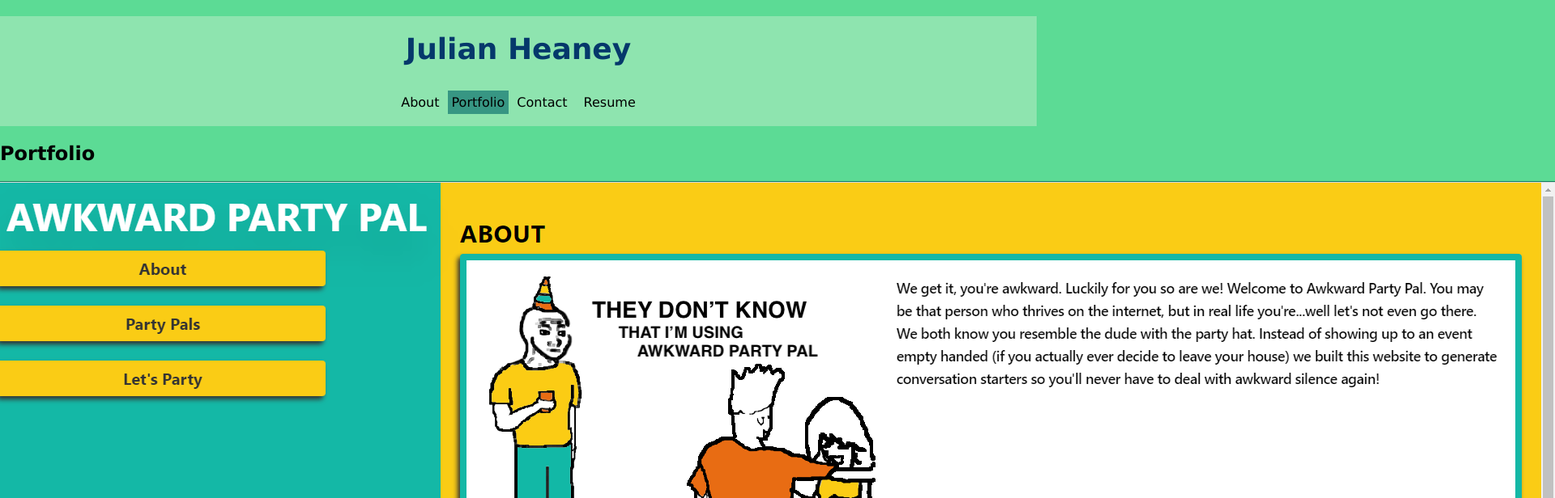
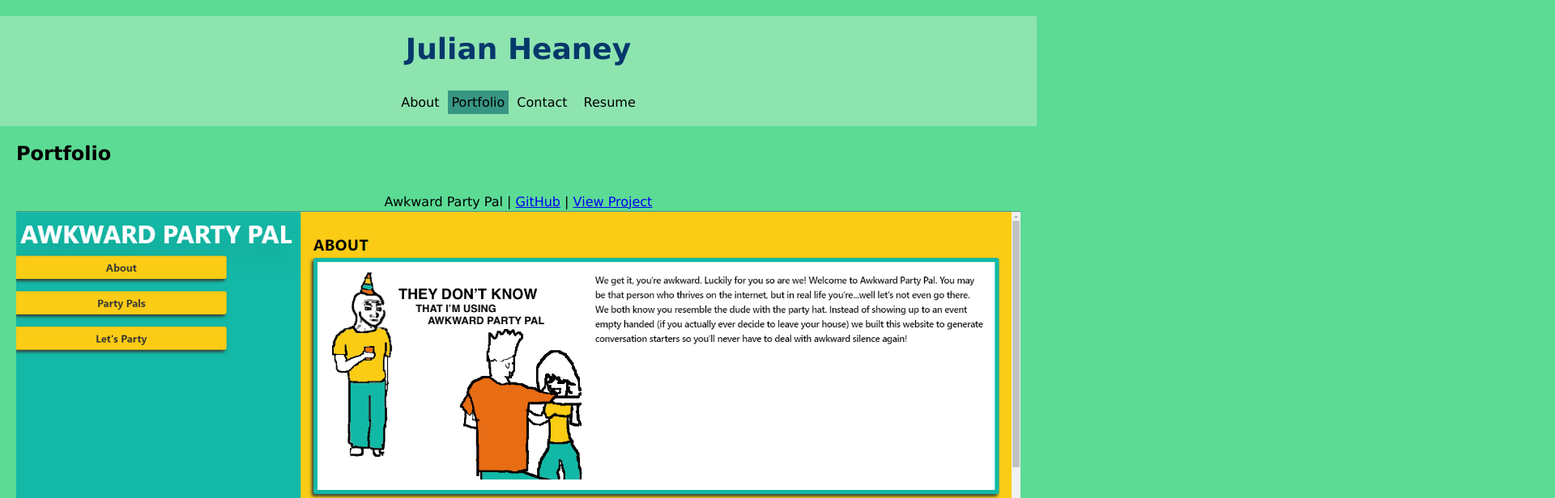
Before and after one commit to JulianHeaney/react-portfolio, a React (Create React App) app: page / in a window 1280 px wide. Both pictures are taken after a click on the element "Portfolio". Shown: the top 616 px of the page at 81% size, 1920 px wide, since content can reach past the window. Built offline with nearby package versions, Linux system fonts and the light colour scheme.

Commit message:
having some real troubles

```diff
--- a/src/App.js
+++ b/src/App.js
@@ -34,7 +34,7 @@
             ></Navigation>
           </Header>
         </header>
-        <main>
+        <main className="components">
           <Page currentPage={currentPage}></Page>
         </main>
       </div>
--- a/src/components/Portfolio/index.js
+++ b/src/components/Portfolio/index.js
@@ -44,7 +44,7 @@
     return (
         <section>
         <h1 id="portfolio">Portfolio</h1>
-            <div>
+            <div className="project-flex">
                 {projects.map((project, index) => (<Project project={project} key={"project"+index}/>))}
             </div>
         </section>
--- a/src/components/Project/index.js
+++ b/src/components/Project/index.js
@@ -5,8 +5,8 @@
 
     return (
         <div key={name}>
-            <img src={require(`../../assets/projects/${asset}`)} alt={name} />
-            <p><a href={repoUrl}>GitHub</a> | <a href={appUrl}>Deployed Project</a></p>
+            <p className="project-title">{name} | <a href={repoUrl}>GitHub</a> | <a href={appUrl}>View Project</a></p>
+            <img className="project-img" src={require(`../../assets/projects/${asset}`)} alt={name} />
         </div>
     );
 };
--- a/src/index.css
+++ b/src/index.css
@@ -17,7 +17,7 @@
 }
 
 code {
-  font-family: source-code-pro, Menlo, Monaco, Consolas, 'Courier New',
+  font-family: Verdana, Geneva, Tahoma, sans-serif
     monospace;
 }
 
--- a/src/index.js
+++ b/src/index.js
@@ -11,7 +11,4 @@
   </React.StrictMode>
 );
 
-// If you want to start measuring performance in your app, pass a function
-// to log results (for example: reportWebVitals(console.log))
-// or send to an analytics endpoint. Learn more: https://bit.ly/CRA-vitals
 reportWebVitals();
```
Also changed, not shown: package.json (+7 -4 lines), src/logo.svg (deleted), 1 other file (tests, documents, lock files or other folders).
